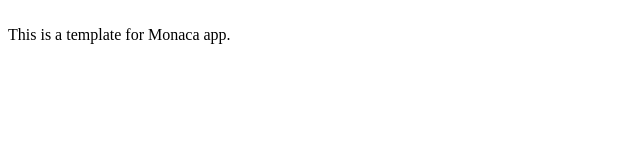
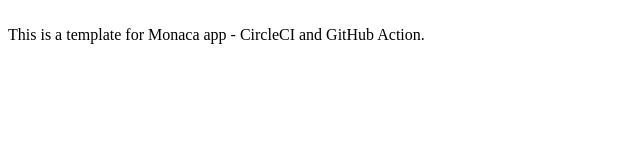
Before and after one commit to yong-asial/build-with-monaca-cli, a website: page www/index.html in a window 1280 px wide. Shown: the whole page, without its empty margins (0-640 px from the left). Drawn offline with Linux system fonts and the light colour scheme.

Commit message:
change index.html

```diff
--- a/www/index.html
+++ b/www/index.html
@@ -12,6 +12,6 @@
 </head>
 <body>
 	<br />
-    This is a template for Monaca app.
+    This is a template for Monaca app - CircleCI and GitHub Action.
 </body>
 </html>
```
